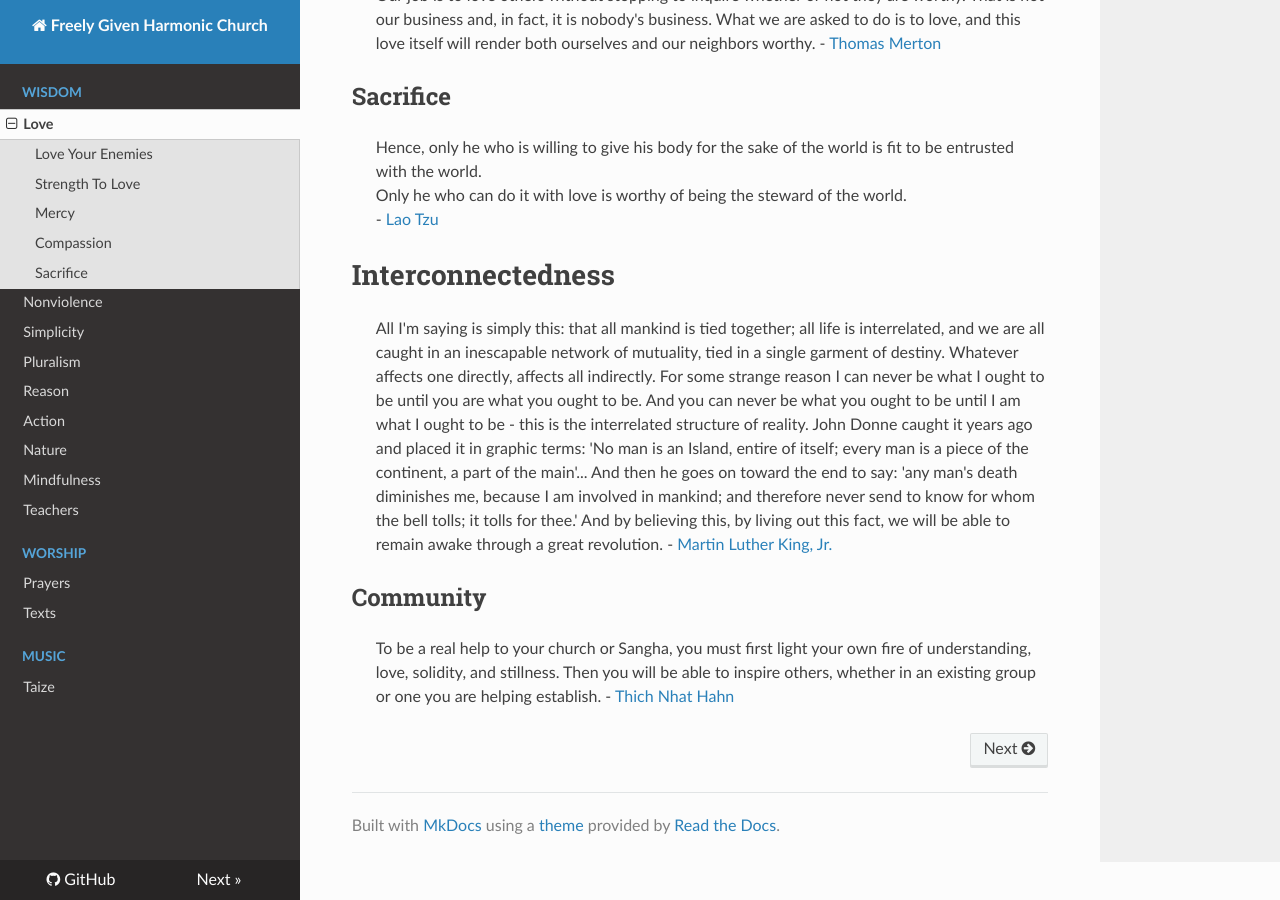
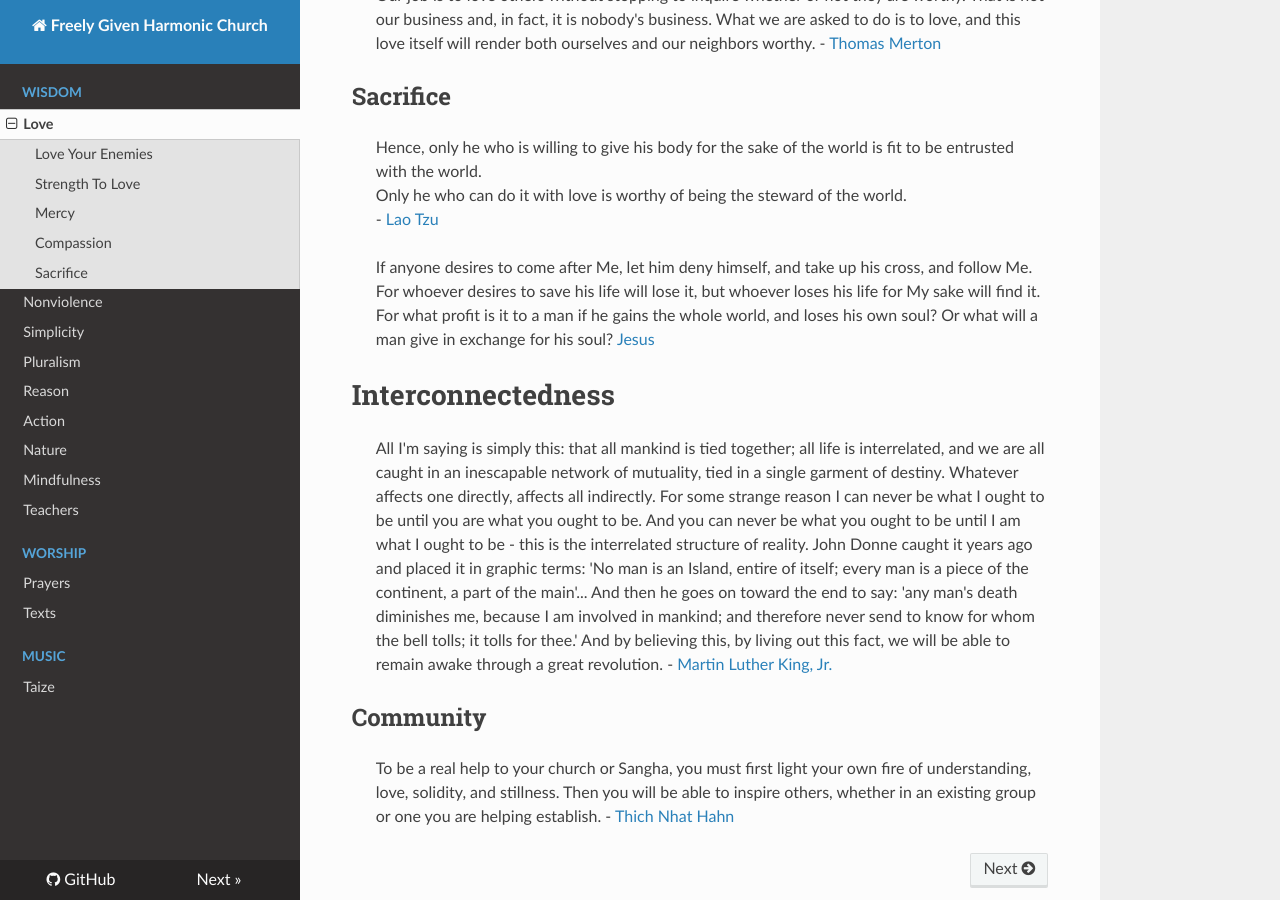
Before and after one commit to FreelyGivenHarmonicChurch/FreelyGivenHarmonicChurch.github.io, an MkDocs documentation site: the page built from docs/wisdom/love.md, in a window 1280 px wide and 900 px high, scrolled down 1050 px. Built offline with MkDocs 1.6.1, drawn with Linux system fonts in a browser that asks for light colours; nearby versions of some CDN libraries.

Commit message:
Add Matthew 16 quote

```diff
--- a/docs/wisdom/love.md
+++ b/docs/wisdom/love.md
@@ -28,6 +28,8 @@
 > Only he who can do it with love is worthy of being the steward of the world.<br>
 > - [Lao Tzu](https://terebess.hu/english/tao/wu.html#Kap13)
 
+> If anyone desires to come after Me, let him deny himself, and take up his cross, and follow Me. For whoever desires to save his life will lose it, but whoever loses his life for My sake will find it. For what profit is it to a man if he gains the whole world, and loses his own soul? Or what will a man give in exchange for his soul? [Jesus](https://biblehub.com/nkjv/matthew/16.htm)
+
 # Interconnectedness
 
 > All I'm saying is simply this: that all mankind is tied together; all life is interrelated, and we are all caught in an inescapable network of mutuality, tied in a single garment of destiny. Whatever affects one directly, affects all indirectly. For some strange reason I can never be what I ought to be until you are what you ought to be. And you can never be what you ought to be until I am what I ought to be - this is the interrelated structure of reality. John Donne caught it years ago and placed it in graphic terms: 'No man is an Island, entire of itself; every man is a piece of the continent, a part of the main'... And then he goes on toward the end to say: 'any man's death diminishes me, because I am involved in mankind; and therefore never send to know for whom the bell tolls; it tolls for thee.' And by believing this, by living out this fact, we will be able to remain awake through a great revolution. - [Martin Luther King, Jr.](https://www2.oberlin.edu/external/EOG/BlackHistoryMonth/MLK/CommAddress.html)
```
